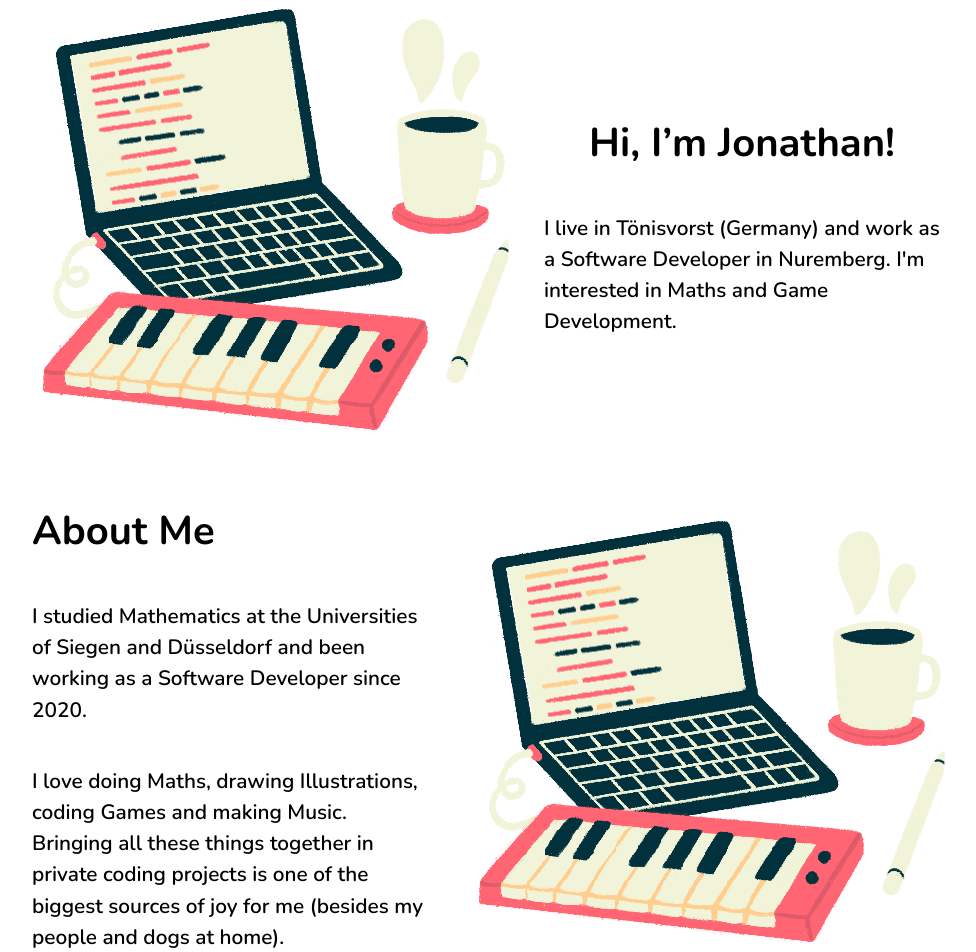
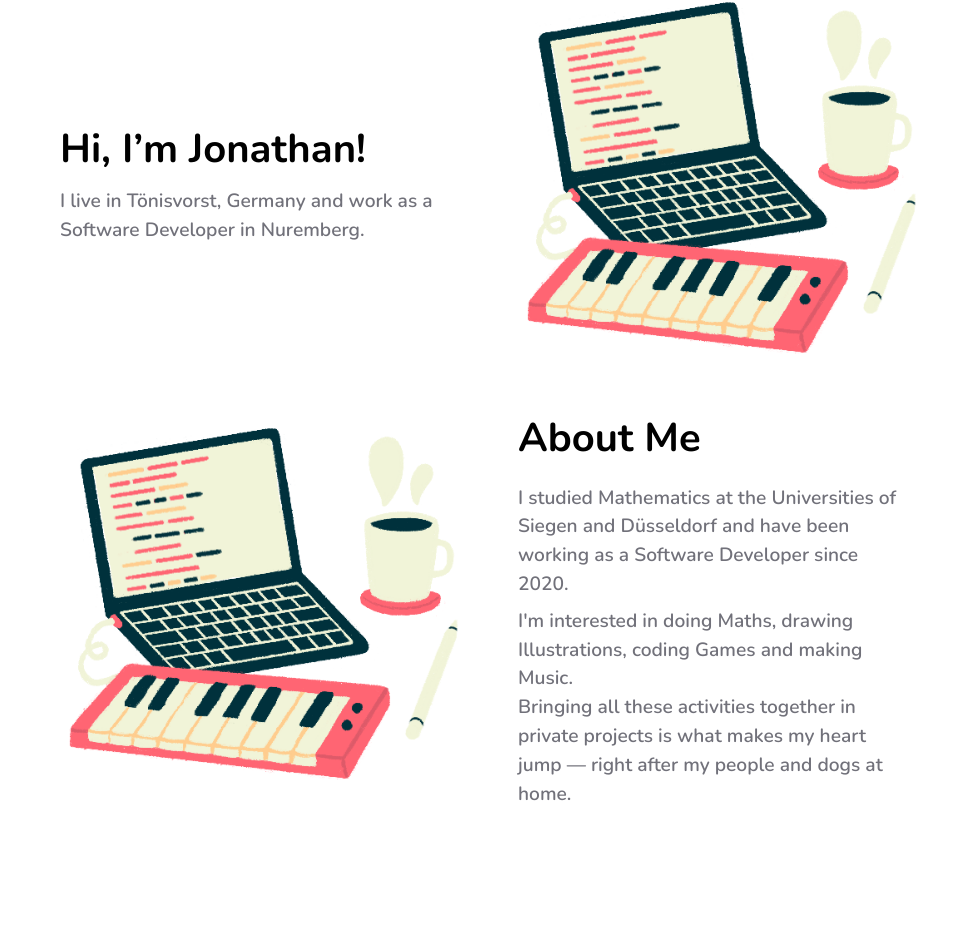
Before and after one commit to joscco/JosccoWebsiteNew, an Angular app: page /about in a window 1280 px wide. Shown: the part 225-1177 px from the top of the page, without its empty margins (154-1130 px from the left). After the commit the page ends 1142 px from the top, so only its background shows below. Built offline with nearby package versions, Linux system fonts and the light colour scheme.

Commit message:
Add base for contact and about view

```diff
--- a/src/app/logo/logo.component.html
+++ b/src/app/logo/logo.component.html
@@ -1,9 +1,9 @@
-<a href="/#start" (click)="onLogoClick()" (mouseenter)="onEnter()" (mouseleave)="onLeave()" >
+<a routerLink="" (mouseenter)="onEnter()" (mouseleave)="onLeave()" >
   <svg xmlns="http://www.w3.org/2000/svg" id="joscco_logo" height="80" viewBox="24.28 0 58.43 79.53" >
     <g transform="matrix(0.6956522 0 0 0.6956522 24.282612 -0)">
       <path
         d="M84 7.22625C 84 3.23797 80.7617 0 76.7737 0L76.7737 0L7.22616 0C 3.23797 0 0 3.23797 0 7.22625L0 7.22625L0 107.097C 0 111.085 3.23797 114.323 7.22616 114.323L7.22616 114.323L76.7737 114.323C 80.7617 114.323 84 111.085 84 107.097L84 107.097L84 7.22625z"
-        stroke="none" fill="#000000" class="transition-all duration-300" [class.fill-red]="hovered"/>
+        stroke="none" fill="#000000" class="transition-all duration-300"/>
       <path
         d="M7.70013 41.793L40.0502 41.793L40.0016 50.2225L17.57 49.8077L17.6056 53.5252L40.0139 60.809L40.0502 72.5323L7.70013 72.5323L7.81586 64.4688L30.2974 63.9602L30.2974 61.231L7.70013 54.6646L7.70013 41.793z"
         stroke="none" fill="#ffffff"/>
--- a/src/app/logo/logo.component.ts
+++ b/src/app/logo/logo.component.ts
@@ -1,17 +1,15 @@
-import {Component, EventEmitter, Input, Output} from '@angular/core';
+import {Component} from '@angular/core';
+import {RouterLink} from '@angular/router';
 
 @Component({
   selector: 'app-logo',
+  imports: [
+    RouterLink
+  ],
   templateUrl: './logo.component.html'
 })
 export class LogoComponent {
-  @Input() menuActive: boolean = false;
-  @Output() toggleMenuActive = new EventEmitter<void>();
   hovered: boolean = false;
-
-  onLogoClick(): void {
-    this.toggleMenuActive.emit();
-  }
 
   onEnter() {
     this.hovered = true;
--- a/src/app/notebook-illustration/notebook-illustration.component.html
+++ b/src/app/notebook-illustration/notebook-illustration.component.html
@@ -1 +1 @@
-<canvas #notebook id="notebook" width="512" height="512" class="md:w-[512px] md:h-[512px] w-full h-full"></canvas>
+<canvas #notebook id="notebook" width="512" height="512" class="w-full"></canvas>
--- a/src/app/projects-masonry/projects-masonry.component.html
+++ b/src/app/projects-masonry/projects-masonry.component.html
@@ -18,6 +18,7 @@
       >
         <div class="text-[1.3rem] leading-tight text-center"> {{ item.title }}</div>
         <div class="text-[1rem]"> {{ item.subtitle }}</div>
+        <div class="text-[1.2rem] pt-2" *ngIf="item.link"> Click for more </div>
       </div>
     </a>
   </div>
--- a/src/app/views/about-view/about-view.component.html
+++ b/src/app/views/about-view/about-view.component.html
@@ -1,33 +1,34 @@
 <div class="pb-24 flex items-center justify-center flex-col">
   <div class="w-full px-4 lg:max-w-[980px] justify-start items-center flex flex-1 flex-col flex-nowrap">
-    <div class="flex md:flex-row flex-col">
-      <div class="flex flex-col basis-1/2 items-center">
+    <div class="flex flex-col-reverse md:flex-row md:px-4">
+      <div class="flex-1 flex flex-col justify-center px-4">
+        <div class="text-[2.2rem] md:text-[2.5rem] font-bold pb-2 px-4">Hi, I’m Jonathan!</div>
+        <div class="text-[1.1rem] md:text-[1.2rem] text-left font-semibold text-zinc-500 px-4">
+          I live in Tönisvorst, Germany and work as a Software Developer in Nuremberg.
+        </div>
+      </div>
+      <div class="flex-1 flex flex-col items-center px-4">
         <app-notebook-illustration></app-notebook-illustration>
       </div>
-      <div class="basis-1/2 flex flex-col items-center justify-center">
-        <div class="text-[2.5rem] font-bold p-5">Hi, I’m Jonathan!</div>
-        <div class="text-[1.1rem] md:text-[1.2rem] lg:text-[1.3rem] text-left p-5 font-semibold">
-          I live in Tönisvorst (Germany) and work as a Software Developer in Nuremberg.
-          I'm interested in Maths and Game Development.
+
+    </div>
+    <div class="flex flex-col md:flex-row md:px-4">
+      <div class="flex-1 flex flex-col items-center px-4">
+        <app-notebook-illustration></app-notebook-illustration>
+      </div>
+      <div class="flex-1 flex flex-col justify-center px-4">
+        <div class="text-[2.2rem] md:text-[2.5rem] font-bold pb-2 px-4">About Me</div>
+        <div class="text-[1.1rem] md:text-[1.2rem] text-left font-semibold py-2 text-zinc-500 px-4">
+          I studied Mathematics at the Universities of Siegen and Düsseldorf and have been working as a
+          Software Developer since 2020.
+        </div>
+        <div class="text-[1.1rem] md:text-[1.2rem] text-left font-semibold text-zinc-500 px-4">
+          I'm interested in doing Maths, drawing Illustrations, coding Games and making Music. <br>
+          Bringing all these activities together in private projects is what makes my heart jump —
+          right after my people and dogs at home.
         </div>
       </div>
-    </div>
-    <div class="flex md:flex-row flex-col">
-      <div class="basis-1/2">
-        <div class="text-[2.5rem] font-bold p-5">About Me</div>
-        <div class="text-[1.1rem] md:text-[1.2rem] lg:text-[1.3rem] text-left p-5 font-semibold">
-          I studied Mathematics at the Universities of Siegen and Düsseldorf and been working as a
-          Software Developer since 2020.
-        </div>
-        <div class="text-[1.1rem] md:text-[1.2rem] lg:text-[1.3rem] text-left p-5 font-semibold">
-          I love doing Maths, drawing Illustrations, coding Games and making Music.
-          Bringing all these things together in private coding projects is one of the biggest sources of
-          joy for me (besides my people and dogs at home).
-        </div>
-      </div>
-      <div class="flex flex-col basis-1/2 items-center">
-        <app-notebook-illustration></app-notebook-illustration>
-      </div>
+
     </div>
   </div>
 </div>
--- a/src/app/views/contact-view/contact-view.component.html
+++ b/src/app/views/contact-view/contact-view.component.html
@@ -1,5 +1,17 @@
 <div class="pb-24 flex items-center justify-center flex-col">
-  <div class="w-full lg:max-w-[980px] px-4 justify-start items-center flex flex-1 flex-col">
-    Blablabla
+  <div class="w-full px-4 lg:max-w-[980px] justify-start items-center flex flex-1 flex-col flex-nowrap">
+    <div class="flex flex-col md:px-4">
+      <div class="flex-1 flex flex-col items-center justify-center px-4">
+        <img src="images/me.png" class="w-[200px] rounded-[50%] m-7" alt="Me">
+        <div class="text-[2.2rem] md:text-[2.5rem] font-bold pb-2 px-4">Any questions?</div>
+        <div class="text-[1.1rem] md:text-[1.2rem] text-left font-semibold text-zinc-500 px-4 pb-2">
+          Or would you like to know more? Then feel free to
+        </div>
+        <div class="text-[1.7rem] text-[#ffcd8d] font-semibold hover:text-black transition-all duration-200">
+          <a  href="mailto:mail@joscco.com">Contact Me<img class="h-[40px] inline mx-2" src="images/letter.png" alt="letter"/></a>
+        </div>
+      </div>
+
+    </div>
   </div>
 </div>
--- a/src/app/views/main-view/main-view.component.ts
+++ b/src/app/views/main-view/main-view.component.ts
@@ -91,7 +91,7 @@ export class MainViewComponent {
       img: "images/projects/2020_01_master_thesis.png",
       originalWidth: 800,
       originalHeight: 800,
-      title: "Master Thesis on the Turán-Kubilius Inequality in Probabilistic Number Theory",
+      title: "Master Thesis on Probabilistic Number Theory",
       subtitle: "January 2020",
       link: "pdf/master_thesis_schmitz.pdf"
     },
```
Also changed, not shown: src/app/projects-masonry/projects-masonry.component.ts (+6 -3 lines), src/app/views/contact-view/contact-view.component.ts (+6 -1 lines), public/images/letter.png (renamed from public/images/ContactSection/letter.png), public/images/me.png (renamed from public/images/ContactSection/me.png).
